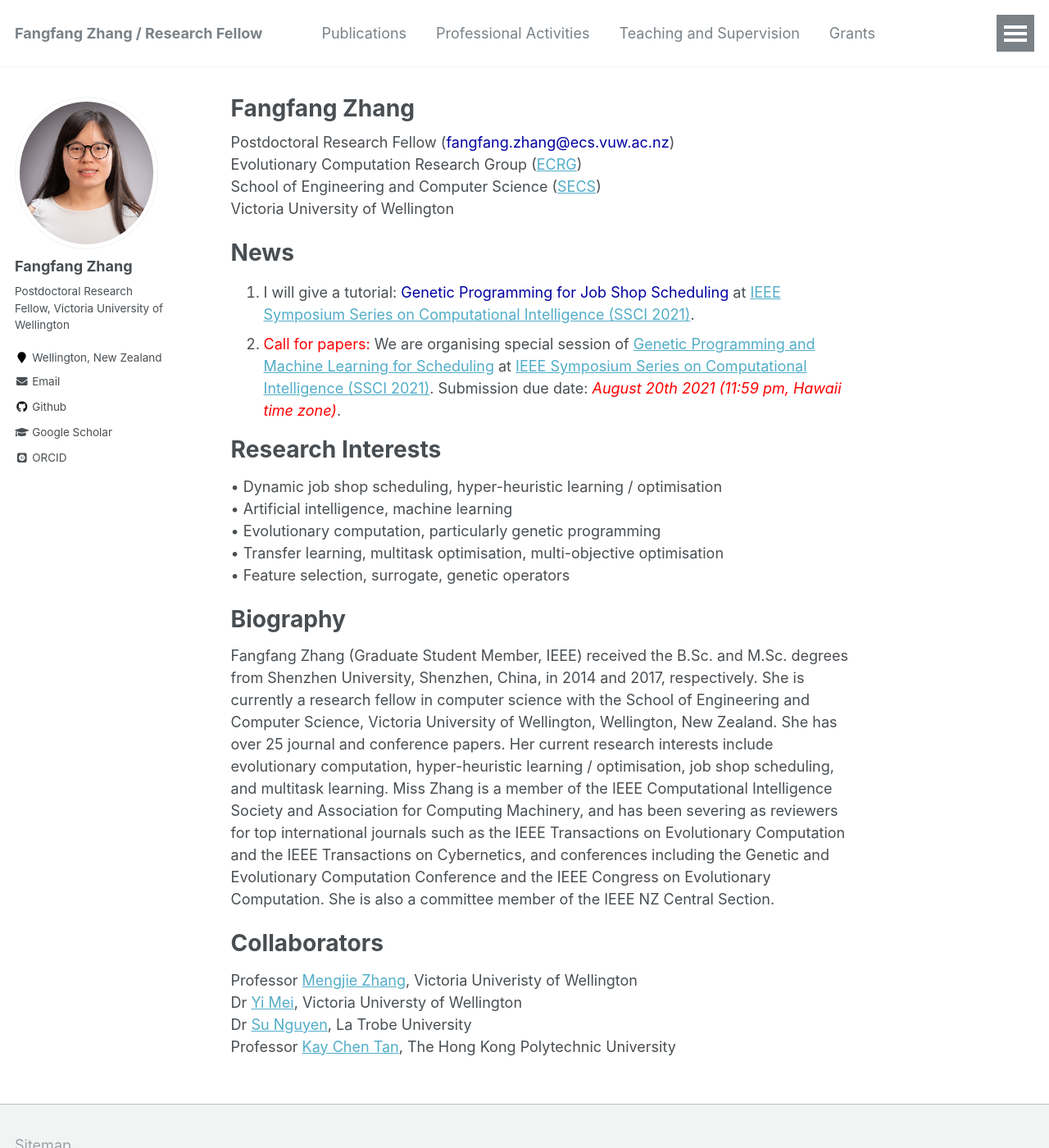
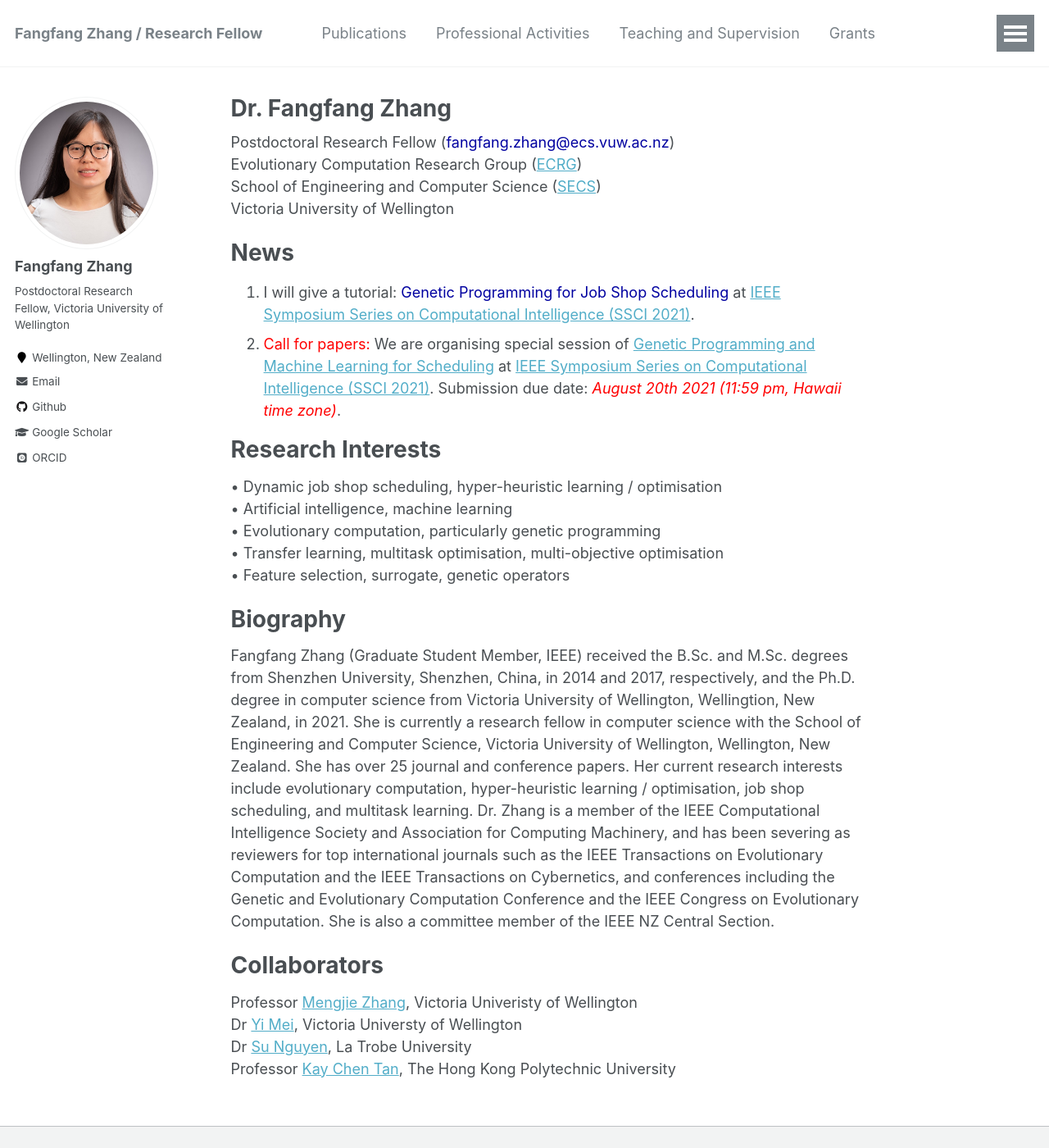
Before and after one commit to fangfang-zhang/fangfang-zhang.github.io, a Jekyll site: the page built from _pages/about.md, in a window 1280 px wide and 1400 px high. Shown: the whole window at 82% size. Built offline with Jekyll 4.4.1, drawn with Linux system fonts in a browser that asks for light colours; some web fonts are replaced.

Commit message:
update personal information

```diff
--- a/_pages/about.md
+++ b/_pages/about.md
@@ -1,6 +1,6 @@
 ---
 permalink: /
-title: "Fangfang Zhang"
+title: "Dr. Fangfang Zhang"
 excerpt: "About me"
 author_profile: true
 redirect_from:
@@ -29,8 +29,8 @@ Research Interests
 
 Biography
 ======
-Fangfang Zhang (Graduate Student Member, IEEE) received the B.Sc. and M.Sc. degrees from Shenzhen University, Shenzhen, China, in 2014 and 2017, respectively. She is currently a research fellow in computer science with the School of Engineering and Computer Science, Victoria University of Wellington, Wellington, New Zealand. She has over 25 journal and conference papers. Her current research interests include evolutionary computation, hyper-heuristic learning / optimisation,
-job shop scheduling, and multitask learning. Miss Zhang is a member of the IEEE Computational Intelligence Society and Association for Computing Machinery, and has been severing as reviewers for top international journals such as the IEEE Transactions on Evolutionary Computation and the IEEE Transactions on Cybernetics, and conferences including the Genetic and Evolutionary Computation Conference and the IEEE Congress on Evolutionary Computation. She is also a committee member of the IEEE NZ Central Section.
+Fangfang Zhang (Graduate Student Member, IEEE) received the B.Sc. and M.Sc. degrees from Shenzhen University, Shenzhen, China, in 2014 and 2017, respectively, and the Ph.D. degree in computer science from Victoria University of Wellington, Wellingtion, New Zealand, in 2021. She is currently a research fellow in computer science with the School of Engineering and Computer Science, Victoria University of Wellington, Wellington, New Zealand. She has over 25 journal and conference papers. Her current research interests include evolutionary computation, hyper-heuristic learning / optimisation,
+job shop scheduling, and multitask learning. Dr. Zhang is a member of the IEEE Computational Intelligence Society and Association for Computing Machinery, and has been severing as reviewers for top international journals such as the IEEE Transactions on Evolutionary Computation and the IEEE Transactions on Cybernetics, and conferences including the Genetic and Evolutionary Computation Conference and the IEEE Congress on Evolutionary Computation. She is also a committee member of the IEEE NZ Central Section.
 
 
 Collaborators
```
Also changed, not shown: 2 other files.
